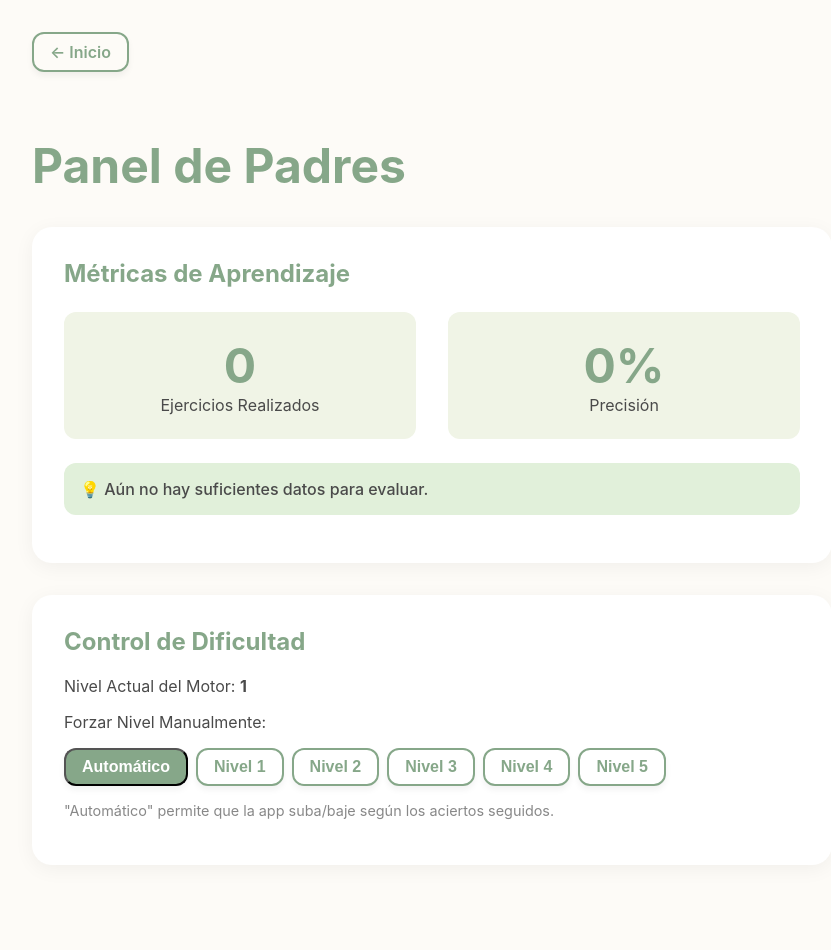
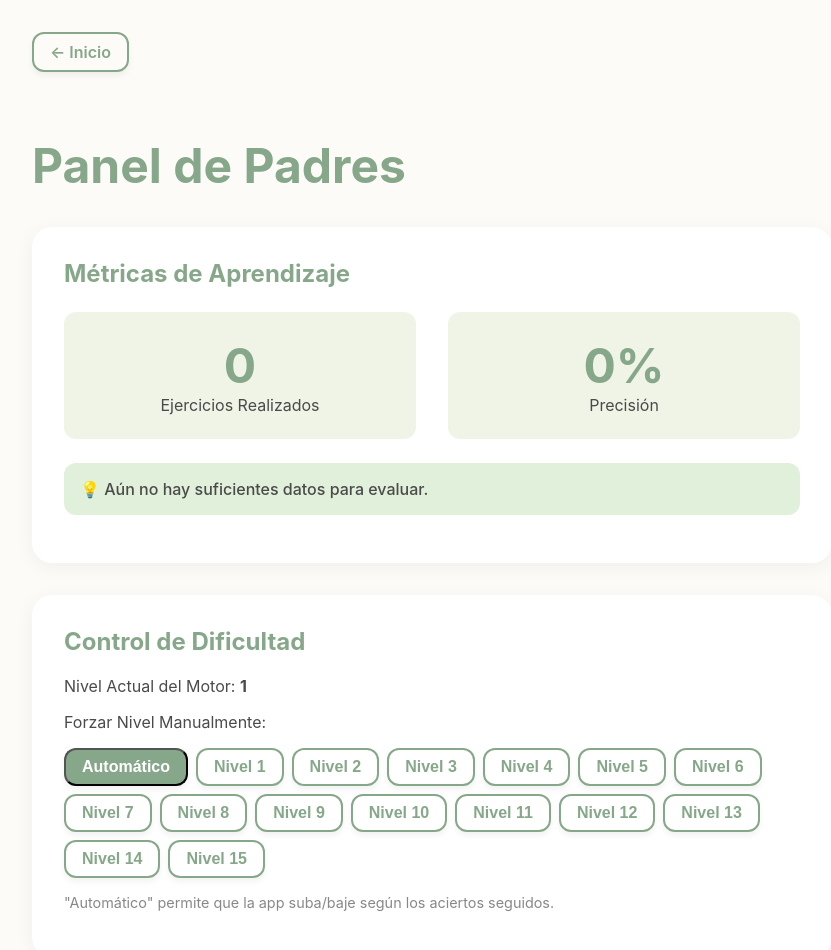
Before and after one commit to samuelaure/math-app, a React (Vite) app: page /dashboard in a window 1280 px wide. Shown: the top 950 px of the page, without its empty margins (208-1039 px from the left). Built offline with nearby package versions, Linux system fonts and the light colour scheme.

Commit message:
feat(dashboard): dynamically expand manual override mapping to level 15

```diff
--- a/src/pages/Dashboard.jsx
+++ b/src/pages/Dashboard.jsx
@@ -47,7 +47,7 @@ export default function Dashboard() {
           <div className="override-controls">
             <label style={{display: 'block', marginBottom: '0.5rem'}}>Forzar Nivel Manualmente:</label>
             <div className="level-buttons">
-              {[null, 1, 2, 3, 4, 5].map(lvl => (
+              {[null, ...Array.from({length: 15}, (_, i) => i + 1)].map(lvl => (
                 <button
                   key={lvl || 'auto'}
                   className={`btn small ${progress.manualOverride === lvl ? '' : 'secondary'}`}
```
